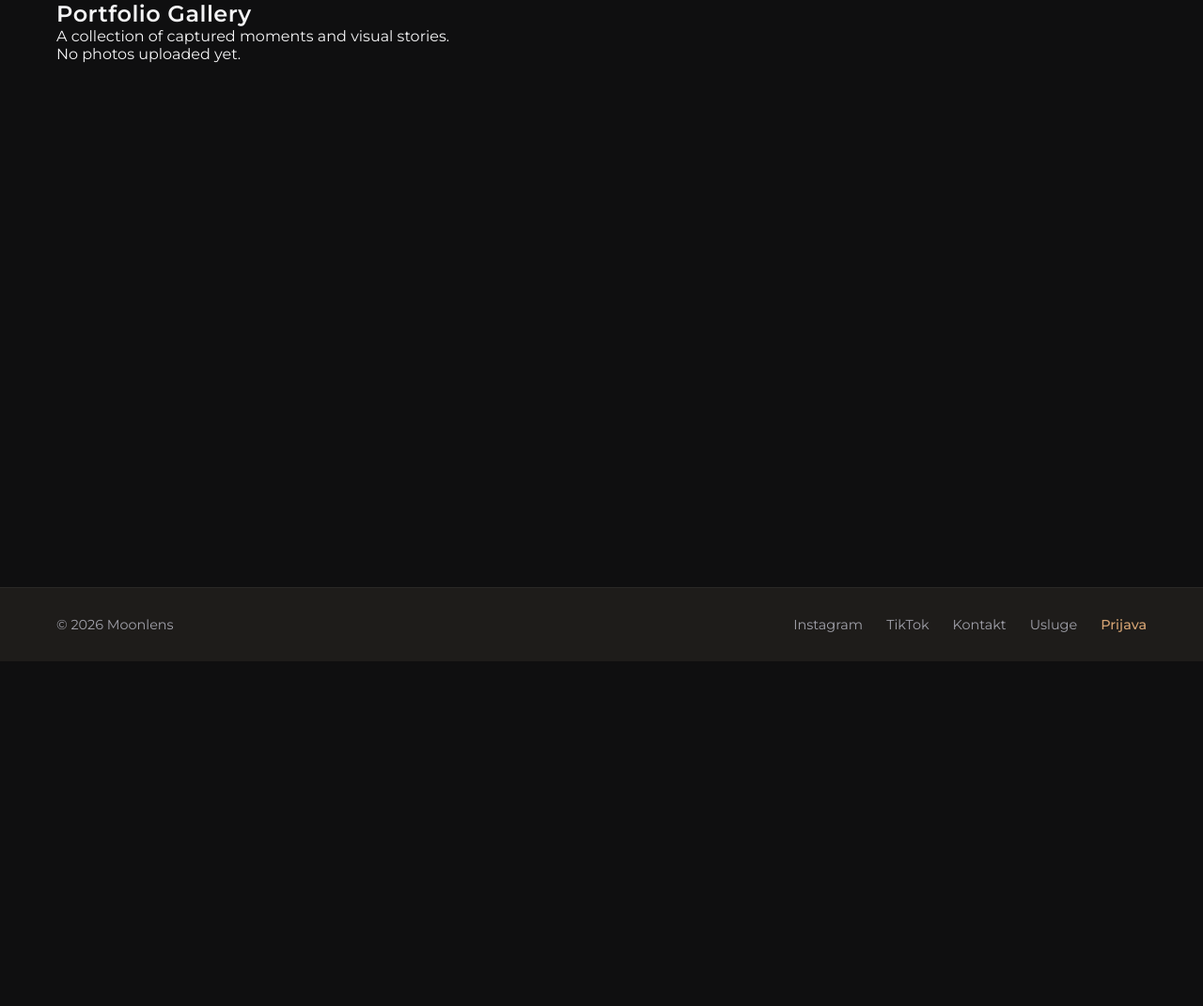
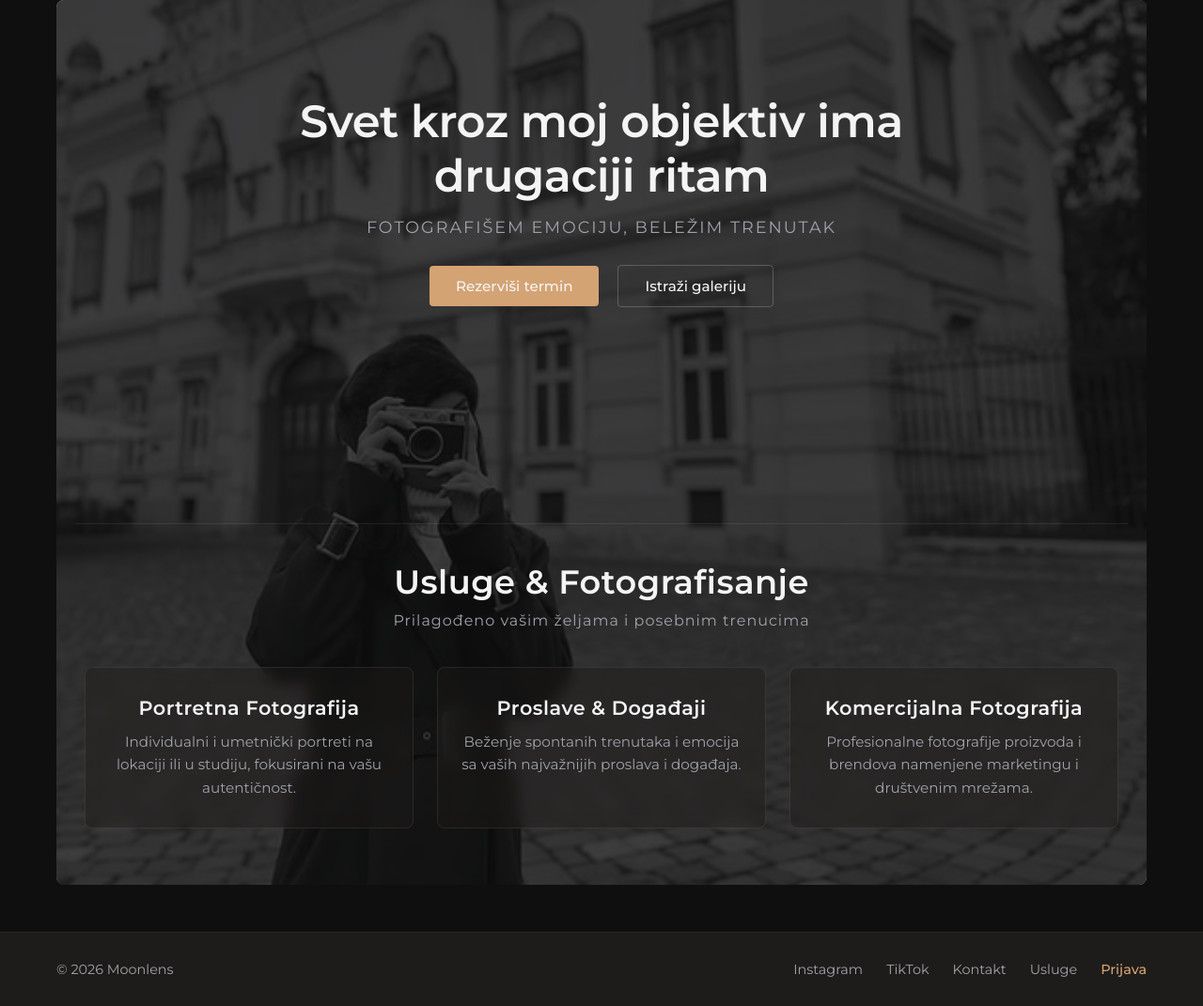
Before and after one commit to milovan-dev/Moonlens, a Flask app: page / in a window 1280 px wide. Shown: the part 96-1167 px from the top of the page at 94% size. Before the commit the page ends 800 px from the top, so only its background shows below. Run offline with Flask 3, Linux system fonts and the light colour scheme; some web fonts are replaced.

Commit message:
Creating and styling home page, also creating main.css file and import all modules css files

```diff
--- /dev/null
+++ b/app/static/css/main.css
@@ -0,0 +1,5 @@
+@import 'modules/global.css';
+@import 'modules/navbar.css';
+@import 'modules/footer.css';
+@import 'modules/gallery.css';
+@import 'modules/index.css'
--- /dev/null
+++ b/app/static/css/modules/gallery.css
@@ -0,0 +1,102 @@
+
+/* Sekcija galerije */
+.gallery-section {
+    padding: 40px 0;
+}
+
+/* Zaglavlje galerije */
+.gallery-header {
+    text-align: center;
+    margin-bottom: 40px;
+}
+
+.gallery-title {
+    font-family: var(--font-heading);
+    font-size: 2.5rem;
+    color: var(--text-main);
+    margin-bottom: 10px;
+}
+
+.gallery-subtitle {
+    color: var(--text-muted);
+    font-size: 1rem;
+    font-style: italic;
+}
+
+/* Mreža (Grid) za fotografije */
+.gallery-grid {
+    display: grid;
+    grid-template-columns: repeat(auto-fill, minmax(300px, 1fr));
+    gap: 24px;
+}
+
+/* Pojedinačna kartica slike */
+.gallery-item {
+    position: relative;
+    overflow: hidden;
+    border-radius: 8px;
+    background-color: var(--card-bg);
+    box-shadow: 0 4px 12px rgba(0, 0, 0, 0.2);
+    aspect-ratio: 4 / 3; /* Održava uredan oblik kartica */
+}
+
+/* Slika */
+.gallery-img {
+    width: 100%;
+    height: 100%;
+    object-fit: cover;
+    transition: transform 0.4s ease;
+}
+
+.gallery-item:hover .gallery-img {
+    transform: scale(1.05);
+}
+
+/* Overlay sa informacijama koji se pojavljuje na hover */
+.gallery-overlay {
+    position: absolute;
+    bottom: 0;
+    left: 0;
+    right: 0;
+    padding: 20px;
+    background: linear-gradient(to top, rgba(15, 15, 16, 0.95), transparent);
+    opacity: 0;
+    transition: opacity 0.3s ease;
+    display: flex;
+    flex-direction: column;
+    justify-content: flex-end;
+}
+
+.gallery-item:hover .gallery-overlay {
+    opacity: 1;
+}
+
+/* Tekst unutar overlay-a */
+.photo-title {
+    font-family: var(--font-heading);
+    font-size: 1.2rem;
+    color: var(--text-main);
+    margin-bottom: 4px;
+}
+
+.photo-date {
+    font-size: 0.85rem;
+    color: var(--text-muted);
+}
+
+/* Poruka kada nema fotografija */
+.no-photos {
+    grid-column: 1 / -1;
+    text-align: center;
+    color: var(--text-muted);
+    padding: 60px 0;
+    font-style: italic;
+}
+
+/* Responzivnost za manje ekrane */
+@media (max-width: 768px) {
+    .gallery-grid {
+        grid-template-columns: 1fr;
+        gap: 16px;
+    }
+}
--- /dev/null
+++ b/app/static/css/modules/index.css
@@ -0,0 +1,190 @@
+/* ==========================================
+   ZAJEDNIČKI OMOTAČ ZA HERO I USLUGE (POZADINSKA SLIKA)
+   ========================================== */
+.hero-wrapper {
+    position: relative;
+    width: 100%;
+    max-width: 1200px;
+    margin: 0 auto 50px auto;
+    background-size: cover;
+    background-position: center;
+    background-repeat: no-repeat;
+    border-radius: 8px;
+    overflow: hidden;
+    padding: 60px 20px;
+}
+
+/* Tamni premaz preko cele pozadinske slike da tekst bude čitak */
+.hero-wrapper .hero-overlay {
+    position: absolute;
+    top: 0;
+    left: 0;
+    width: 100%;
+    height: 100%;
+    background: rgba(15, 15, 16, 0.78); /* Prilagodi zatamnjenje po želji */
+    z-index: 1;
+}
+
+/* Sadržaj iznad overlaya unutar omotača */
+.hero-wrapper-content {
+    position: relative;
+    z-index: 2;
+}
+
+/* ==========================================
+   HERO SEKCIJA
+   ========================================== */
+.hero-section {
+    display: flex;
+    align-items: center;
+    justify-content: center;
+    text-align: center;
+    padding: 40px 0 60px 0;
+}
+
+/* Sadržaj iznad overlaya */
+.hero-content {
+    max-width: 800px;
+    margin: 0 auto;
+}
+
+.hero-title {
+    font-family: var(--font-heading);
+    font-size: 3rem;
+    color: var(--text-main);
+    margin-bottom: 15px;
+    letter-spacing: -0.5px;
+}
+
+.hero-subtitle {
+    font-size: 1.1rem;
+    color: var(--text-muted);
+    margin-bottom: 30px;
+    text-transform: uppercase;
+    letter-spacing: 2px;
+}
+
+/* Kontejner za dugmad na sredini */
+.hero-actions {
+    display: flex;
+    justify-content: center;
+    align-items: center;
+    gap: 20px;
+    margin-top: 30px;
+}
+
+.btn-hero {
+    display: inline-block;
+    padding: 12px 28px;
+    border-radius: 4px;
+    font-weight: 500;
+    text-decoration: none;
+    transition: all 0.3s ease;
+    font-size: 0.95rem;
+}
+
+.btn-primary {
+    color: var(--bg-main);
+    background-color: var(--accent-color);
+}
+
+.btn-primary:hover {
+    opacity: 0.9;
+    transform: translateY(-2px);
+}
+
+.btn-secondary {
+    color: var(--text-main);
+    background-color: transparent;
+    border: 1px solid rgba(255, 255, 255, 0.2);
+}
+
+.btn-secondary:hover {
+    border-color: var(--accent-color);
+    color: var(--accent-color);
+    transform: translateY(-2px);
+}
+
+/* ==========================================
+   SEKCIJA USLUGA
+   ========================================== */
+.services-section {
+    margin-top: 170px;
+    padding-top: 40px;
+    border-top: 1px solid rgba(255, 255, 255, 0.08);
+    text-align: center;
+}
+
+.services-header {
+    margin-bottom: 40px;
+}
+
+.section-title {
+    font-family: var(--font-heading);
+    font-size: 2.2rem;
+    color: var(--text-main);
+    margin-bottom: 10px;
+}
+
+.section-subtitle {
+    color: var(--text-muted);
+    font-size: 1rem;
+    letter-spacing: 1px;
+}
+
+/* Mreža za kartice usluga */
+.services-grid {
+    display: grid;
+    grid-template-columns: repeat(auto-fit, minmax(280px, 1fr));
+    gap: 25px;
+    max-width: 1100px;
+    margin: 0 auto;
+}
+
+/* Kartice sa providnom pozadinom da slika diskretno prolazi */
+.service-card {
+    background: rgba(30, 28, 26, 0.4);
+    backdrop-filter: blur(8px);
+    border: 1px solid rgba(255, 255, 255, 0.08);
+    padding: 30px 20px;
+    border-radius: 8px;
+    transition: all 0.3s ease;
+}
+
+.service-card:hover {
+    transform: translateY(-5px);
+    border-color: var(--accent-color);
+    background: rgba(30, 28, 26, 0.7);
+}
+
+.service-card h3 {
+    color: var(--text-main);
+    font-size: 1.3rem;
+    margin-bottom: 12px;
+}
+
+.service-card p {
+    color: var(--text-muted);
+    font-size: 0.95rem;
+    line-height: 1.6;
+}
+
+/* ==========================================
+   RESPONZIVNOST
+   ========================================== */
+@media (max-width: 768px) {
+    .hero-wrapper {
+        padding: 40px 15px;
+    }
+    .hero-title {
+        font-size: 2.1rem;
+    }
+    .hero-actions {
+        flex-direction: column;
+        gap: 12px;
+    }
+    .btn-hero {
+        width: 100%;
+        text-align: center;
+    }
+}
--- a/app/templates/base.html
+++ b/app/templates/base.html
@@ -6,9 +6,7 @@
     <title>{% block title %}Moonlens - Photography Portfolio{% endblock %}</title>
 
     <!--Custom CSS-->
-    <link rel="stylesheet" href="{{ url_for('static', filename='css/global.css') }}">
-    <link rel="stylesheet" href="{{ url_for('static', filename='css/navbar.css') }}">
-    <link rel="stylesheet" href="{{ url_for('static', filename='css/footer.css') }}">
+    <link rel="stylesheet" href="{{ url_for('static', filename='css/main.css') }}">
     <!-- Google Fonts: Playfair Display -->
     <link rel="preconnect" href="https://fonts.googleapis.com">
     <link rel="preconnect" href="https://fonts.gstatic.com" crossorigin>
--- a/app/templates/index.html
+++ b/app/templates/index.html
@@ -1,30 +1,49 @@
 {% extends "base.html" %}
 
-{% block title %}Gallery - Moonlens Photography{% endblock %}
+{% block title %}Moonlens - Fotografski Portfolio{% endblock %}
 
 {% block content %}
-<section class="gallery-hero">
-    <h1 class="gallery-title">Portfolio Gallery</h1>
-    <p class="gallery-subtitle">A collection of captured moments and visual stories.</p>
-</section>
+<!-- Zajednički omotač koji drži pozadinsku sliku za obje sekcije -->
+<div class="hero-wrapper" style="background-image: url('{{ url_for('static', filename='images/rezervisi-termin.png') }}');">
+    <div class="hero-overlay"></div>
 
-<section class="gallery-grid">
-    {% if photos %}
-        {% for photo in photos %}
-            <article class="gallery-card">
-                <div class="gallery-image-wrapper">
-                    <img src="{{ url_for('static', filename='uploads/' ~ photo.filename) }}" alt="{{ photo.title }}" class="gallery-image">
+    <div class="hero-wrapper-content">
+        <!-- Hero Sekcija -->
+        <section class="hero-section">
+            <div class="hero-content">
+                <h1 class="hero-title">Svet kroz moj objektiv ima drugaciji ritam</h1>
+                <p class="hero-subtitle">Fotografišem emociju, beležim trenutak</p>
+
+                <div class="hero-actions">
+                    <a href="#" class="btn-hero btn-primary">Rezerviši termin</a>
+                    <a href="#gallery" class="btn-hero btn-secondary">Istraži galeriju</a>
                 </div>
-                <div class="gallery-card-body">
-                    <h3 class="photo-title">{{ photo.title }}</h3>
-                    <p class="photo-category">{{ photo.category }}</p>
+            </div>
+        </section>
+
+        <!-- Sekcija Usluge (sada unutar istog omotača) -->
+        <section class="services-section">
+            <div class="services-header">
+                <h2 class="section-title">Usluge & Fotografisanje</h2>
+                <p class="section-subtitle">Prilagođeno vašim željama i posebnim trenucima</p>
+            </div>
+
+            <div class="services-grid">
+                <div class="service-card">
+                    <h3>Portretna Fotografija</h3>
+                    <p>Individualni i umetnički portreti na lokaciji ili u studiju, fokusirani na vašu autentičnost.</p>
                 </div>
-            </article>
-        {% endfor %}
-    {% else %}
-        <div class="empty-gallery">
-            <p>No photos uploaded yet.</p>
-        </div>
-    {% endif %}
-</section>
+                <div class="service-card">
+                    <h3>Proslave & Događaji</h3>
+                    <p>Beženje spontanih trenutaka i emocija sa vaših najvažnijih proslava i događaja.</p>
+                </div>
+                <div class="service-card">
+                    <h3>Komercijalna Fotografija</h3>
+                    <p>Profesionalne fotografije proizvoda i brendova namenjene marketingu i društvenim mrežama.</p>
+                </div>
+            </div>
+        </section>
+    </div>
+</div>
+
 {% endblock %}
```
Also changed, not shown: app/static/css/gallery.css (deleted), app/static/css/modules/auth.css (added), app/static/css/modules/components.css (added), app/static/css/modules/footer.css (renamed from app/static/css/footer.css), app/static/css/modules/global.css (renamed from app/static/css/global.css), app/static/css/modules/navbar.css (renamed from app/static/css/navbar.css), app/static/images/rezervisi-termin.png (added).
